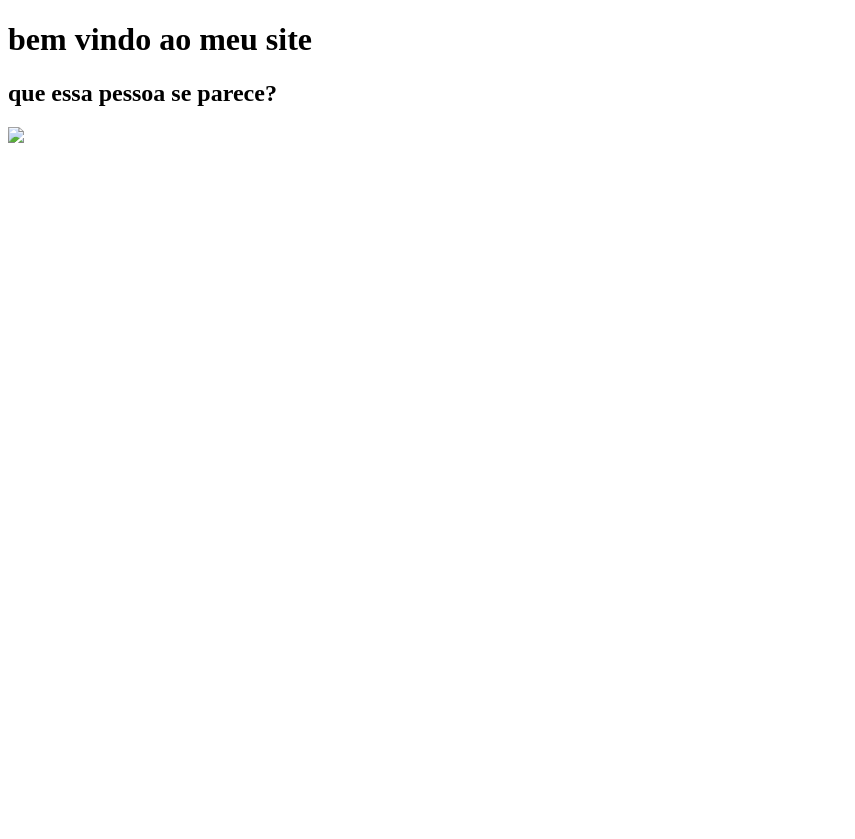
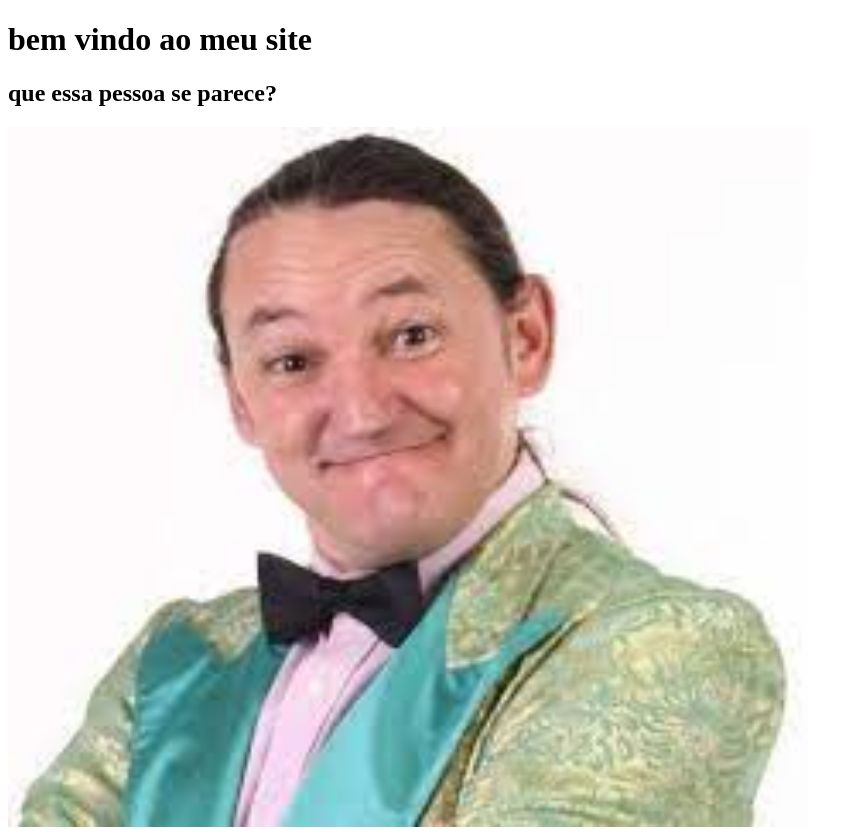
Before and after one commit to Vinizrv/atividadedeprograma-o, a plain HTML site: page index.html in a window 1280 px wide. Shown: the whole page, without its empty margins (0-855 px from the left). Before the commit the page ends 800 px from the top, so only its background shows below. Drawn offline with Linux system fonts and the light colour scheme.

Commit message:
Add files via upload

```diff
--- a/index.html
+++ b/index.html
@@ -12,7 +12,7 @@
     <body>
         <h1>bem vindo ao meu site</h1>
         <h2>que essa pessoa se parece?</h2>
-        <img src="x" width="x" height="x">
+        <img src="download.jpeg" width="800" height="700">
     </body>
 
 </html>
```
Also changed, not shown: download.jpeg (added).
